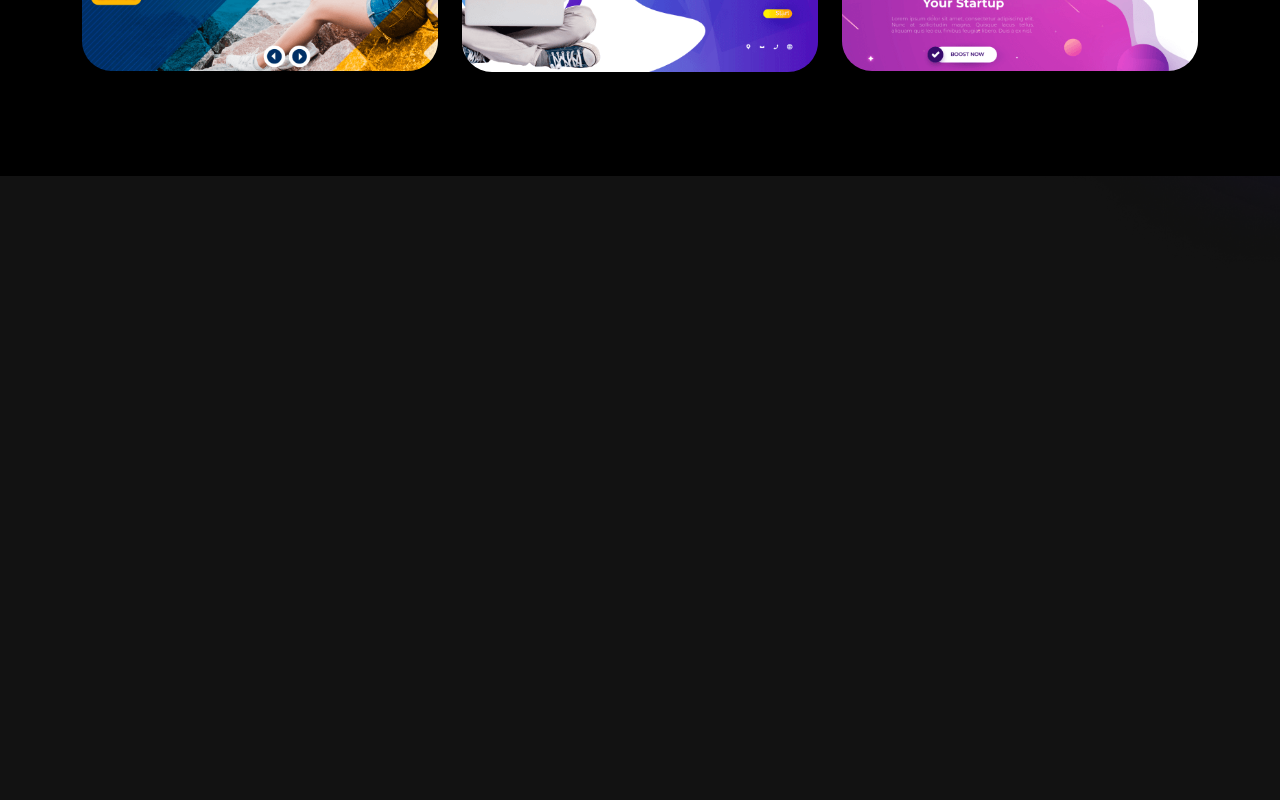
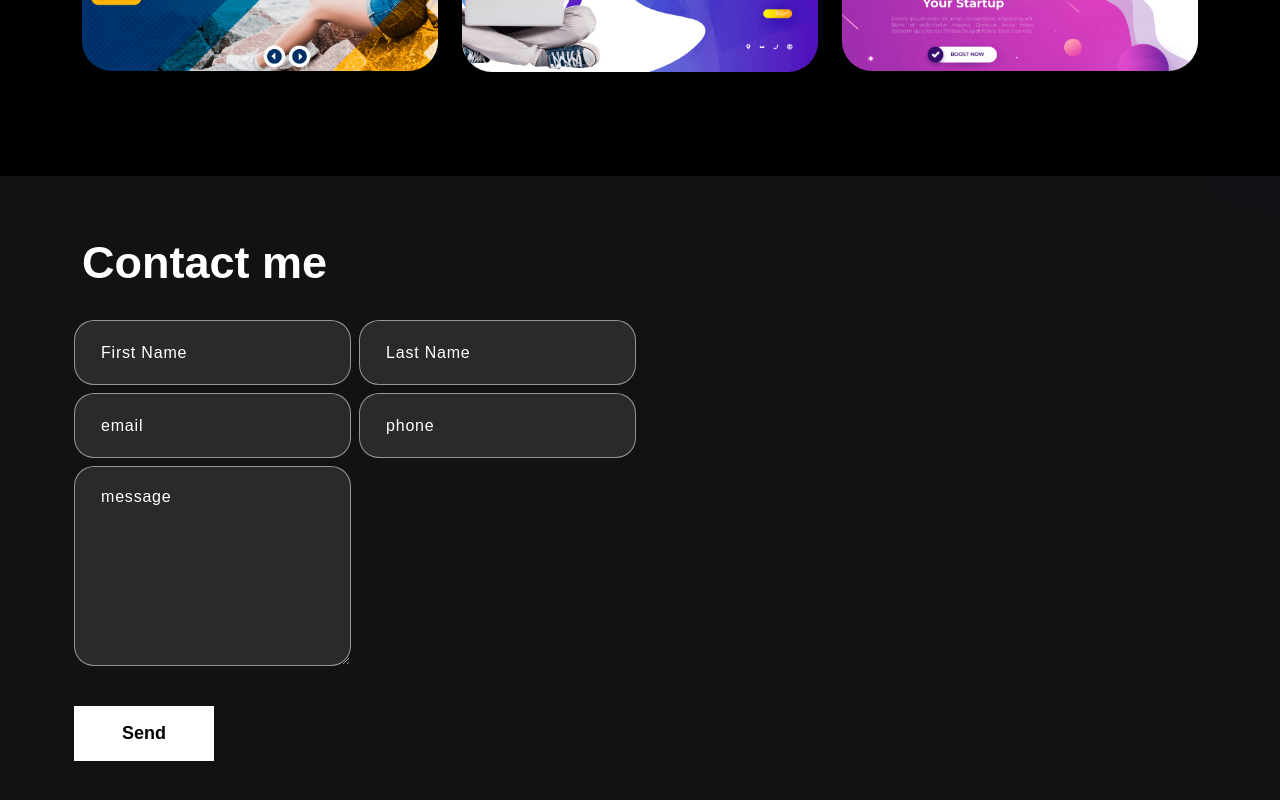
Before and after one commit to AlainNL/portofolio, a React (Create React App) app: page / in a window 1280 px wide. Shown: the part 1930-2730 px from the top of the page. Before the commit the page ends 2216 px from the top, so only its background shows below. Built offline with nearby package versions, Linux system fonts and the light colour scheme.

Commit message:
add Contact section

```diff
--- a/src/App.css
+++ b/src/App.css
@@ -423,3 +423,74 @@
   right: 0;
   z-index: -4;
 }
+
+/************ Contact Css ************/
+.contact {
+  padding: 60px 0 200px 0;
+}
+.contact img {
+  width: 92%;
+}
+.contact h2 {
+	font-size: 45px;
+	font-weight: 700;
+  margin-bottom: 30px;
+}
+.contact form input, .contact form textarea {
+  width: 100%;
+  background: rgba(255, 255, 255, 0.1);
+  border: 1px solid rgba(255, 255, 255, 0.5);
+  border-radius: 20px;
+  color: #fff;
+  margin: 0 0 8px 0;
+  padding: 18px 26px;
+  font-weight: 500;
+  font-size: 18px;
+  letter-spacing: 0.8px;
+  transition: 0.3s ease-in-out;
+}
+.contact form input:focus, .contact form textarea:focus {
+  background: rgba(255, 255, 255, 1);
+  color: #121212;
+}
+.contact form input::placeholder, .contact form textarea::placeholder {
+  font-size: 16px;
+  font-weight: 400;
+  color: #fff;
+}
+.contact form input:focus::placeholder, .contact form textarea:focus::placeholder {
+  color: #121212;
+  opacity: 0.8;
+}
+.contact form button {
+  font-weight: 700;
+  color: #000;
+  background-color: #fff;
+  padding: 14px 48px;
+  font-size: 18px;
+  margin-top: 25px;
+  border-radius: 0;
+  position: relative;
+  transition: 0.3s ease-in-out;
+}
+.contact form button span {
+  z-index: 1;
+  position: relative;
+}
+.contact form button:hover {
+  color: #fff;
+}
+.contact form button::before {
+  content: "";
+  background: #121212;
+  width: 0;
+  height: 100%;
+  position: absolute;
+  top: 0;
+  left: 0;
+  z-index: 0;
+  transition: 0.3s ease-in-out;
+}
+.contact form button:hover::before {
+  width: 100%;
+}
--- a/src/App.js
+++ b/src/App.js
@@ -3,6 +3,7 @@
 import { Banner } from './components/Banner';
 import { Skills } from './components/Skills';
 import { Projects } from './components/Projects';
+import { Contact } from './components/Contact';
 import 'bootstrap/dist/css/bootstrap.min.css';
 
 function App() {
@@ -12,6 +13,7 @@
       <Banner />
       <Skills />
       <Projects />
+      <Contact />
     </div>
   );
 }
--- /dev/null
+++ b/src/components/Contact.js
@@ -0,0 +1,61 @@
+import { useState} from "react";
+import { Container, Row, Col } from "react-bootstrap";
+import contactImg from "../assets/contact-img.svg";
+
+export const Contact = () => {
+  const formInitialDetails = {
+    firstName: '',
+    lastNAme: '',
+    email: '',
+    message: '',
+
+  }
+  const [formDetais, setFormDetails] = useState(formInitialDetails);
+  const [buttonText, setButtonText] =useState('Send');
+  const [status, setStatus] = useState({});
+
+  const onFormUpdate = (category, value) => {
+    setFormDetails({
+      ...formDetais,
+      [category]: value
+    })
+  }
+
+  return (
+    <section className="contact" id="connect">
+      <Container>
+        <Row className="align-items-center">
+          <Col md={6}>
+            <h2>Contact me</h2>
+            <form>
+              <Row>
+                <Col size={12} sm={6} className="px-1">
+                  <input type="text" value={formDetais.firstName} placeholder="First Name" onChange={(e) => onFormUpdate('firstName', e.target.value)} />
+                </Col>
+                <Col size={12} sm={6} className="px-1">
+                  <input type="text" value={formDetais.lastName} placeholder="Last Name" onChange={(e) => onFormUpdate('lastName', e.target.value)} />
+                </Col>
+                <Col size={12} sm={6} className="px-1">
+                  <input type="text" value={formDetais.email} placeholder="email" onChange={(e) => onFormUpdate('email', e.target.value)} />
+                </Col>
+                <Col size={12} sm={6} className="px-1">
+                  <input type="text" value={formDetais.phone} placeholder="phone" onChange={(e) => onFormUpdate('phone', e.target.value)} />
+                </Col>
+                <Col size={12} sm={6} className="px-1">
+                  <textarea rows="6" value={formDetais.message} placeholder="message" onChange={(e) => onFormUpdate('message', e.target.value)}></textarea>
+                  <button type="submit"><span>{buttonText}</span></button>
+                </Col>
+                {
+                  status.message &&
+                  <Col>
+                    <p className={status.success === false ? "danger" : "success"}>{status.message}</p>
+                  </Col>
+                }
+              </Row>
+            </form>
+          </Col>
+        </Row>
+      </Container>
+    </section>
+  )
+}
```
Also changed, not shown: src/assets/contact-img.svg (added).
